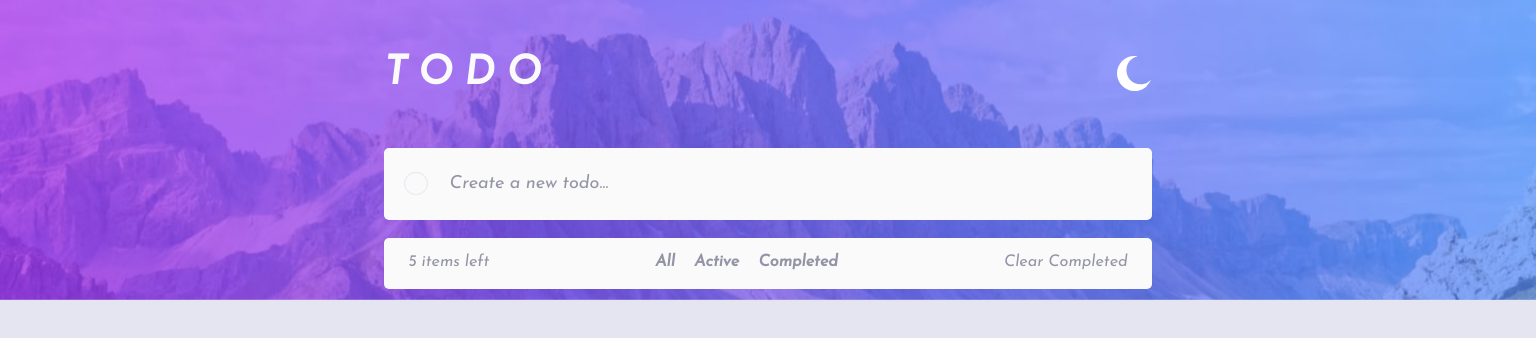
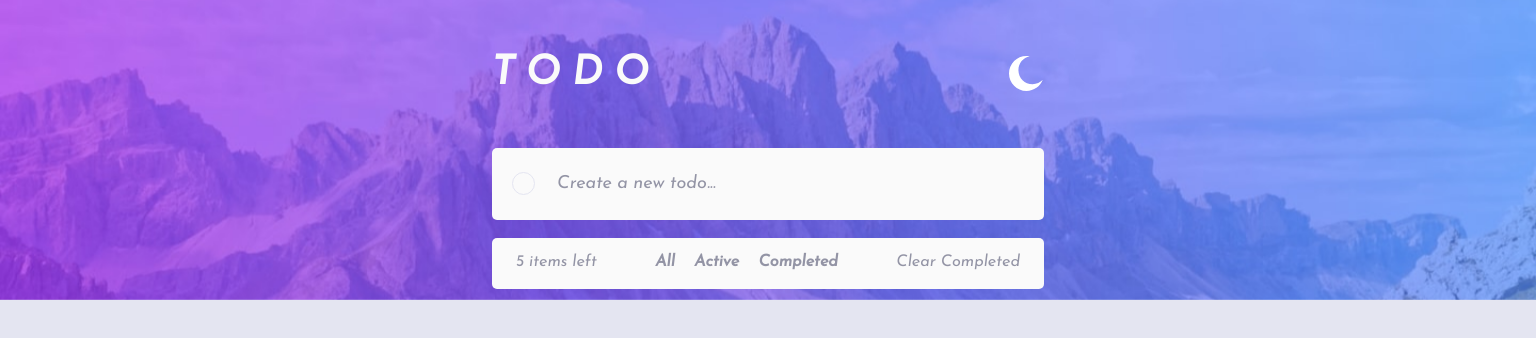
Before and after one commit to NastaranMO/todo, a React (Create React App) app: page / in a window 1536 px wide. Shown: the top 338 px of the page. Built offline with nearby package versions, Linux system fonts and the light colour scheme.

Commit message:
add setter for theme

```diff
--- a/src/App.tsx
+++ b/src/App.tsx
@@ -2,16 +2,20 @@ import React, { useState, createContext } from 'react';
 import './App.scss';
 import BaseLayout from './components/BaseLayout';
 
-const ThemeContext = createContext('');
+type Theme = {
+  theme: string;
+  setTheme: React.Dispatch<React.SetStateAction<string>>;
+};
+
+const ThemeContext = createContext<Theme>({ theme: '', setTheme: () => {} });
 
 const App = () => {
   const [theme, setTheme] = useState('light');
   // const [theme, setTheme] = useState('dark');
-  // document.body.classList.add(theme);
   document.documentElement.classList.add(theme);
 
   return (
-    <ThemeContext.Provider value={theme}>
+    <ThemeContext.Provider value={{ theme, setTheme }}>
       <BaseLayout />
     </ThemeContext.Provider>
   );
--- a/src/components/BaseLayout/index.scss
+++ b/src/components/BaseLayout/index.scss
@@ -11,12 +11,12 @@
   flex-direction: column;
   align-items: center;
   @media (min-width: 800px) {
-    width: 70vw;
-    margin-inline: 15vw;
+    width: 60vw;
+    margin-inline: 20vw;
     top: 9rem;
   }
   @media (min-width: 1400px) {
-    width: 50vw;
-    margin-inline: 25vw;
+    width: 36vw;
+    margin-inline: 32vw;
   }
 }
--- a/src/components/BaseLayout/index.tsx
+++ b/src/components/BaseLayout/index.tsx
@@ -21,6 +21,7 @@ const createTodo = (todo: string): Todo => ({
 
 const Index = () => {
   const theme = useContext(ThemeContext);
+  console.log('here', theme);
   const [todos, setTodos] = useState<Todo[]>([]);
 
   const addTodos = (todo: string): void => {
--- a/src/components/Title/index.tsx
+++ b/src/components/Title/index.tsx
@@ -5,7 +5,7 @@ import sun from '../../images/icon-sun.svg';
 import moon from '../../images/icon-moon.svg';
 
 const Index = () => {
-  const theme = useContext(ThemeContext);
+  const { theme } = useContext(ThemeContext);
   const imgAlt = theme === 'light' ? 'moon' : 'sun';
   return (
     <div className='title'>
```
